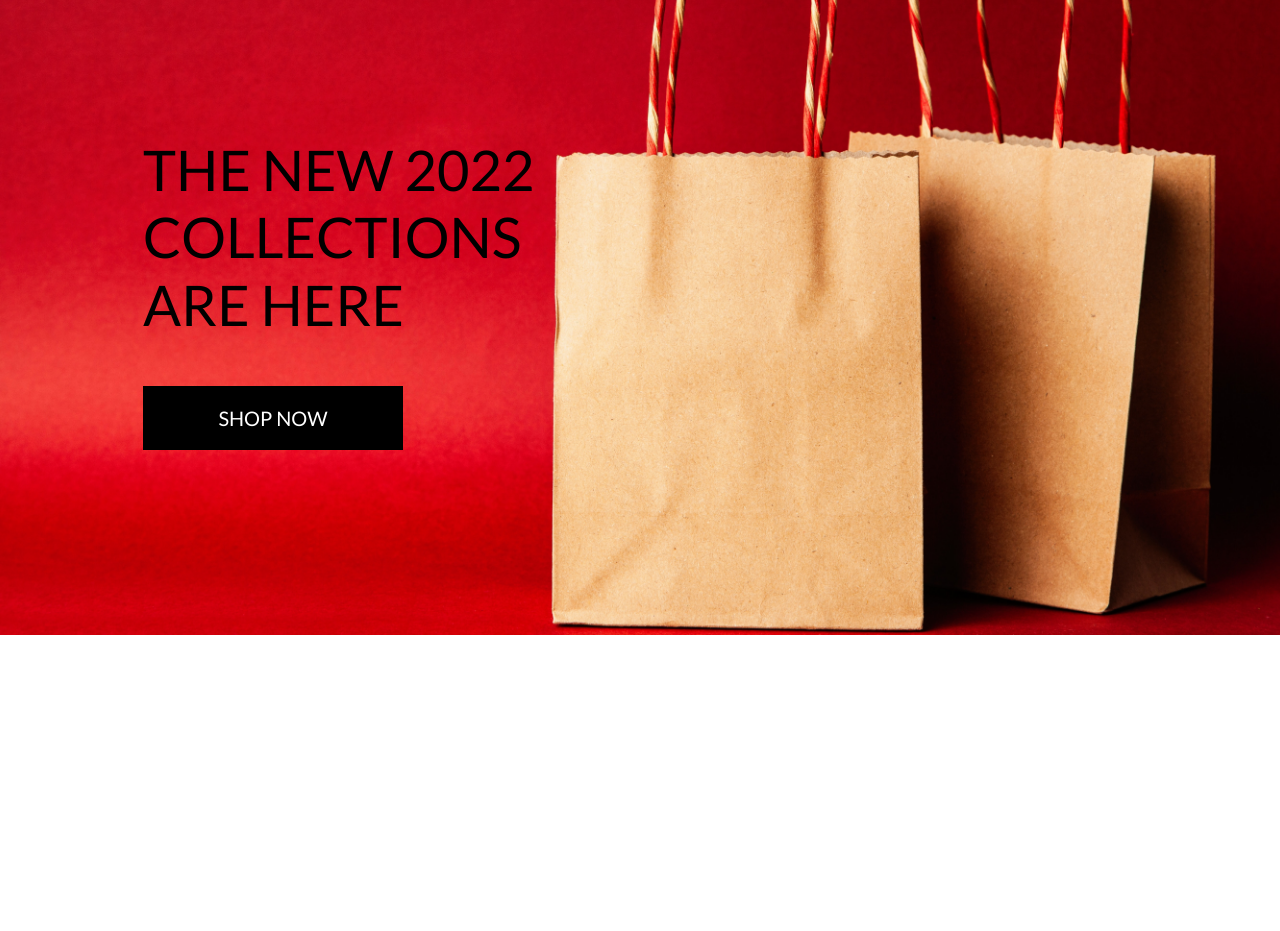
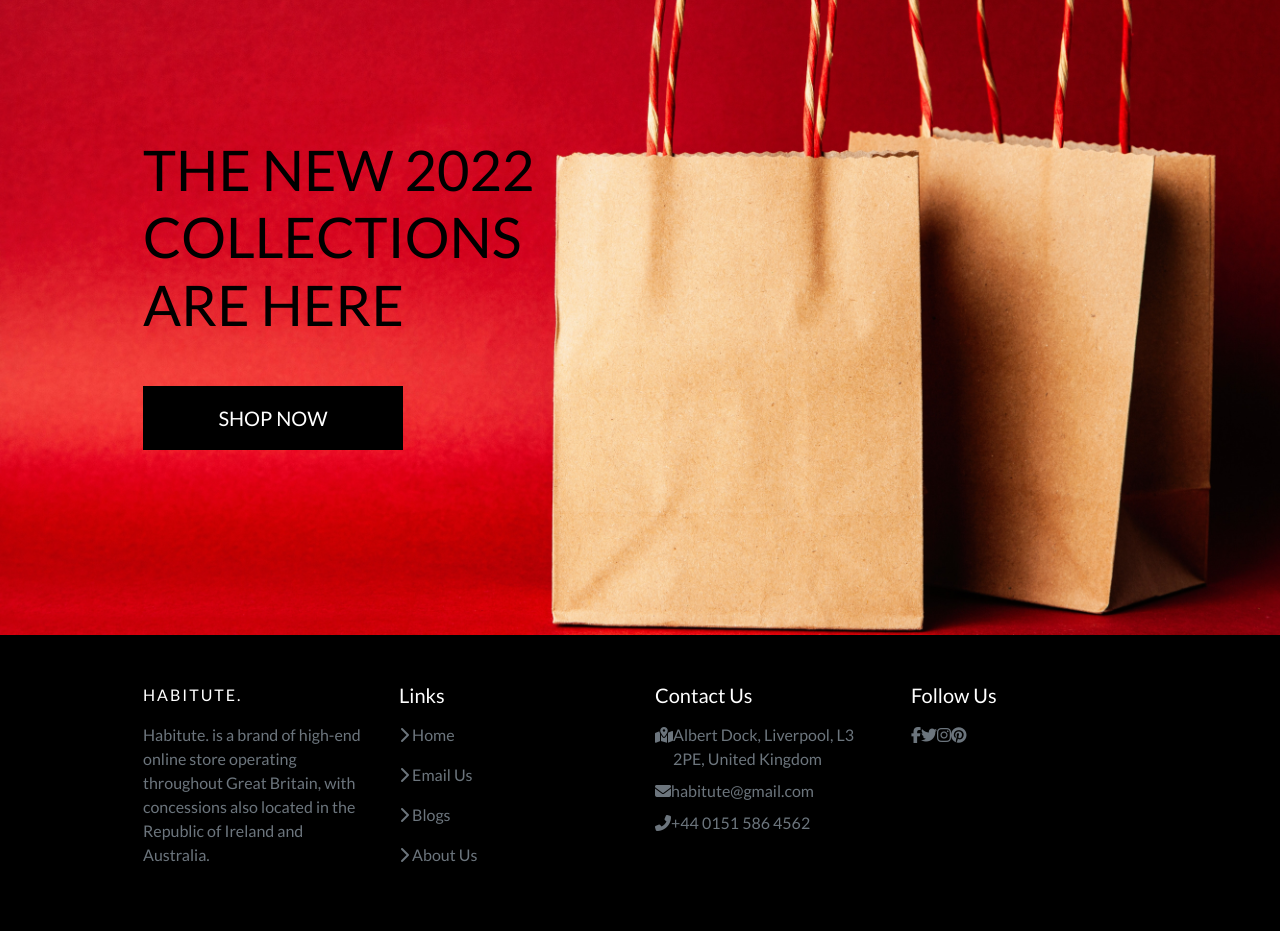
Before and after one commit to Code-Institute-Submissions/PhilipWilliams0-habitute, a Django app: page / in a window 1280 px wide. Shown: the part 165-1096 px from the top of the page. Before the commit the page ends 800 px from the top, so only its background shows below. Run offline with Django 3.2, Linux system fonts and the light colour scheme; some libraries are stand-ins or nearby versions.

Commit message:
Added footer stage 1

```diff
--- a/static/css/base.css
+++ b/static/css/base.css
@@ -264,6 +264,21 @@
     border-radius: 0;
 }
 
+/* footer */
+footer .brand {
+    font-family: var(--lg-font);
+    letter-spacing: 2px;
+}
+
+footer a {
+    -webkit-transition: color 0.3s ease;
+    -o-transition: color 0.3s ease;
+    transition: color 0.3s ease;
+}
+
+footer a:hover {
+    color: var(--red) !important;
+}
 
 /* -------------------------------- Media Queries */
 
--- a/templates/base.html
+++ b/templates/base.html
@@ -149,6 +149,10 @@
     {% block content %}
     {% endblock %}
 
+    <!-- Footer -->
+    {% include 'includes/footer.html' %}
+    <!-- Footer -->
+
     {% block postloadjs %}
     <script type="text/javascript">
         $('.toast').toast('show');
--- /dev/null
+++ b/templates/includes/footer.html
@@ -0,0 +1,101 @@
+{% load static %}
+
+<!-- footer -->
+<footer class="bg-black text-white mt-auto py-5">
+    <div class="container">
+        <div class="row text-white g-4">
+            <div class="col-md-6 col-lg-3">
+                <a class="text-uppercase text-decoration-none brand text-white" href="#">Habitute.</a>
+                <p class="text-white text-muted mt-3">Habitute. is a brand of high-end online store operating throughout
+                    Great Britain, with concessions also located in the Republic of Ireland and Australia.</p>
+            </div>
+
+            <div class="col-md-6 col-lg-3">
+                <h5 class="fw-light">Links</h5>
+                <ul class="list-unstyled">
+                    <li class="my-3">
+                        <a href="#" class="text-white text-decoration-none text-muted">
+                            <i class="fas fa-chevron-right me-1"></i> Home
+                        </a>
+                    </li>
+                    <li class="my-3">
+                        <a href="#" class="text-white text-decoration-none text-muted">
+                            <i class="fas fa-chevron-right me-1"></i> Email Us
+                        </a>
+                    </li>
+                    <li class="my-3">
+                        <a href="#" class="text-white text-decoration-none text-muted">
+                            <i class="fas fa-chevron-right me-1"></i> Blogs
+                        </a>
+                    </li>
+                    <li class="my-3">
+                        <a href="#" class="text-white text-decoration-none text-muted">
+                            <i class="fas fa-chevron-right me-1"></i> About Us
+                        </a>
+                    </li>
+                </ul>
+            </div>
+
+            <div class="col-md-6 col-lg-3">
+                <h5 class="fw-light mb-3">Contact Us</h5>
+                <div class="d-flex justify-content-start align-items-start my-2 text-muted">
+                    <span class="me-3">
+                        <i class="fas fa-map-marked-alt"></i>
+                    </span>
+                    <span class="fw-light">
+                        Albert Dock, Liverpool, L3 2PE, United Kingdom
+                    </span>
+                </div>
+                <div class="d-flex justify-content-start align-items-start my-2 text-muted">
+                    <span class="me-3">
+                        <i class="fas fa-envelope"></i>
+                    </span>
+                    <span class="fw-light">
+                        habitute@gmail.com
+                    </span>
+                </div>
+                <div class="d-flex justify-content-start align-items-start my-2 text-muted">
+                    <span class="me-3">
+                        <i class="fas fa-phone-alt"></i>
+                    </span>
+                    <span class="fw-light">
+                        +44 0151 586 4562
+                    </span>
+                </div>
+            </div>
+
+            <div class="col-md-6 col-lg-3">
+                <h5 class="fw-light mb-3">Follow Us</h5>
+                <div>
+                    <ul class="list-unstyled d-flex">
+                        <li>
+                            <a href="https://en-gb.facebook.com/" target="_blank"
+                                class="text-white text-decoration-none text-muted fs-4 me-5">
+                                <i class="fab fa-facebook-f"></i>
+                            </a>
+                        </li>
+                        <li>
+                            <a href="https://twitter.com/?lang=en" target="_blank"
+                                class="text-white text-decoration-none text-muted fs-4 me-5">
+                                <i class="fab fa-twitter"></i>
+                            </a>
+                        </li>
+                        <li>
+                            <a href="https://www.instagram.com/?hl=en" target="_blank"
+                                class="text-white text-decoration-none text-muted fs-4 me-5">
+                                <i class="fab fa-instagram"></i>
+                            </a>
+                        </li>
+                        <li>
+                            <a href="https://www.pinterest.co.uk/" target="_blank"
+                                class="text-white text-decoration-none text-muted fs-4 me-4">
+                                <i class="fab fa-pinterest"></i>
+                            </a>
+                        </li>
+                    </ul>
+                </div>
+            </div>
+        </div>
+    </div>
+</footer>
+<!-- end of footer -->
```
